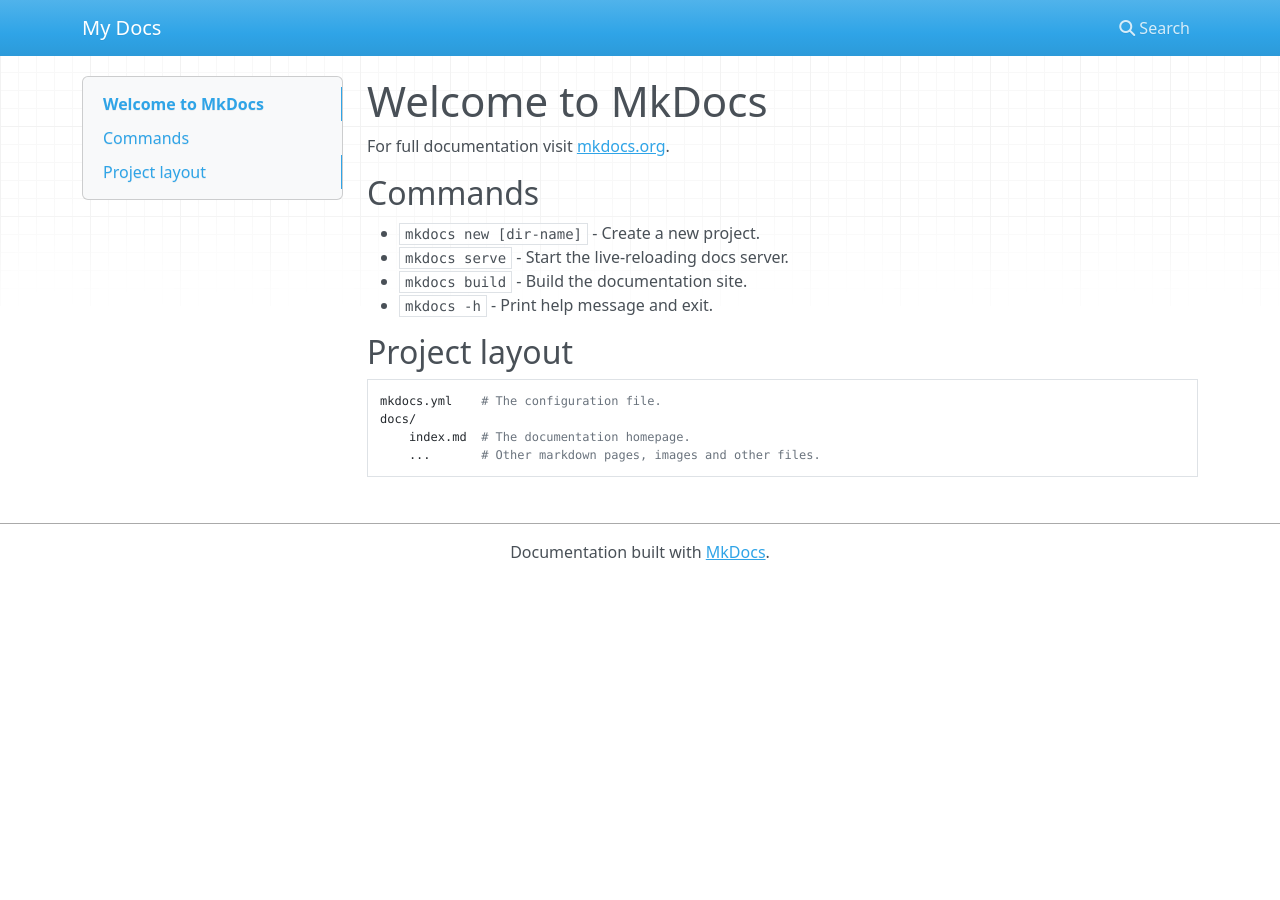
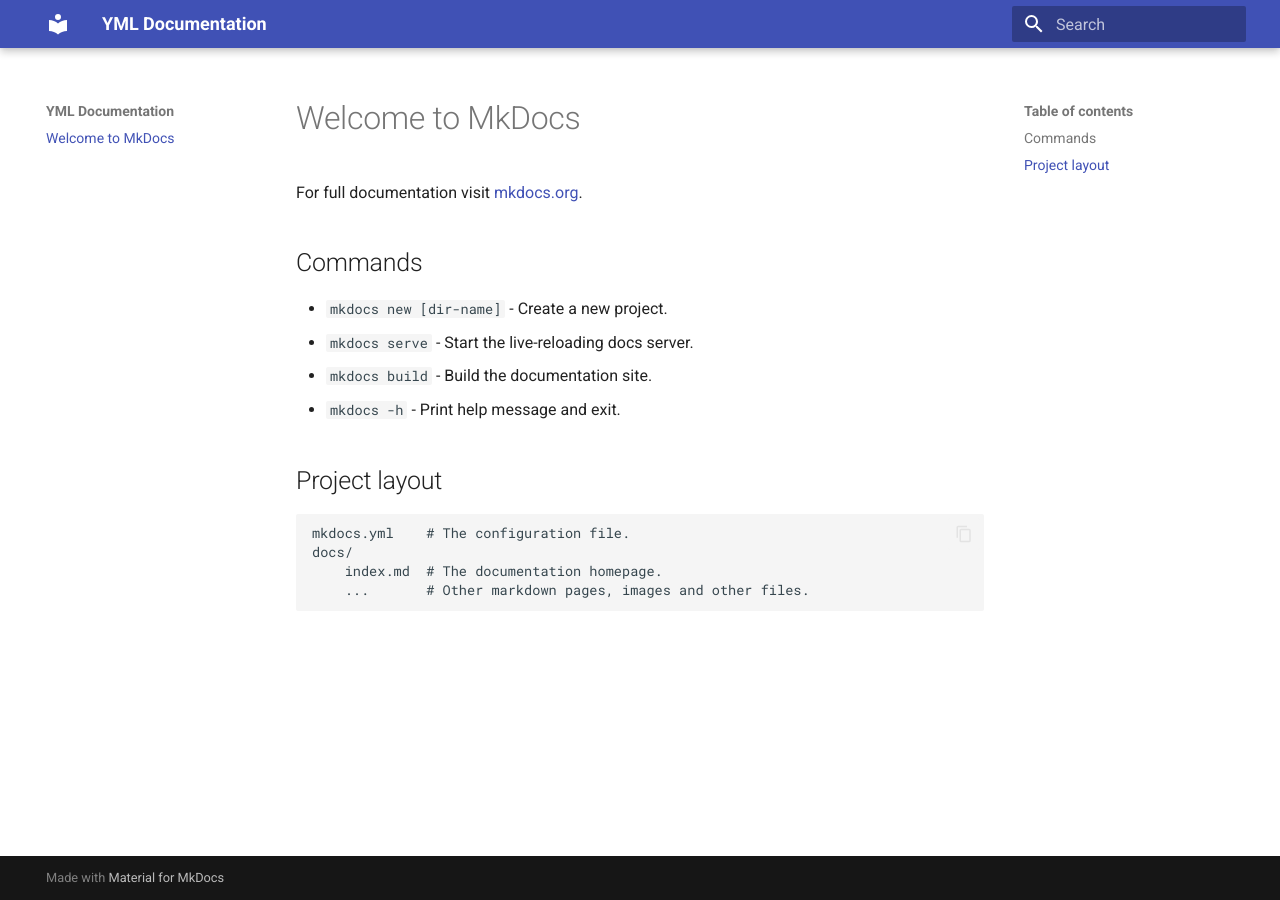
Before and after one commit to Yale-Medicaid/Documentation, an MkDocs documentation site: the page built from docs/index.md, in a window 1280 px wide. Built offline with MkDocs 1.6.1 and Material for MkDocs 9.7.7, drawn with Linux system fonts in a browser that asks for light colours; nearby versions of some CDN libraries.

Commit message:
Update Site YML
-Change site Name
-Add theme

```diff
--- a/mkdocs.yml
+++ b/mkdocs.yml
@@ -1 +1,21 @@
-site_name: My Docs
+site_name: YML Documentation
+theme:
+  name: material
+  features:
+    - content.code.copy
+    - content.code.annotate
+markdown_extensions:
+  - pymdownx.highlight:
+      anchor_linenums: true
+      line_spans: __span
+      pygments_lang_class: true
+  - pymdownx.inlinehilite
+  - pymdownx.snippets
+  - pymdownx.superfences
+  - pymdownx.arithmatex:
+      generic: true
+
+extra_javascript:
+  - javascripts/mathjax.js
+  - https://polyfill.io/v3/polyfill.min.js?features=es6
+  - https://cdn.jsdelivr.net/npm/mathjax@3/es5/tex-mml-chtml.js
```
Also changed, not shown: 3 other files.
